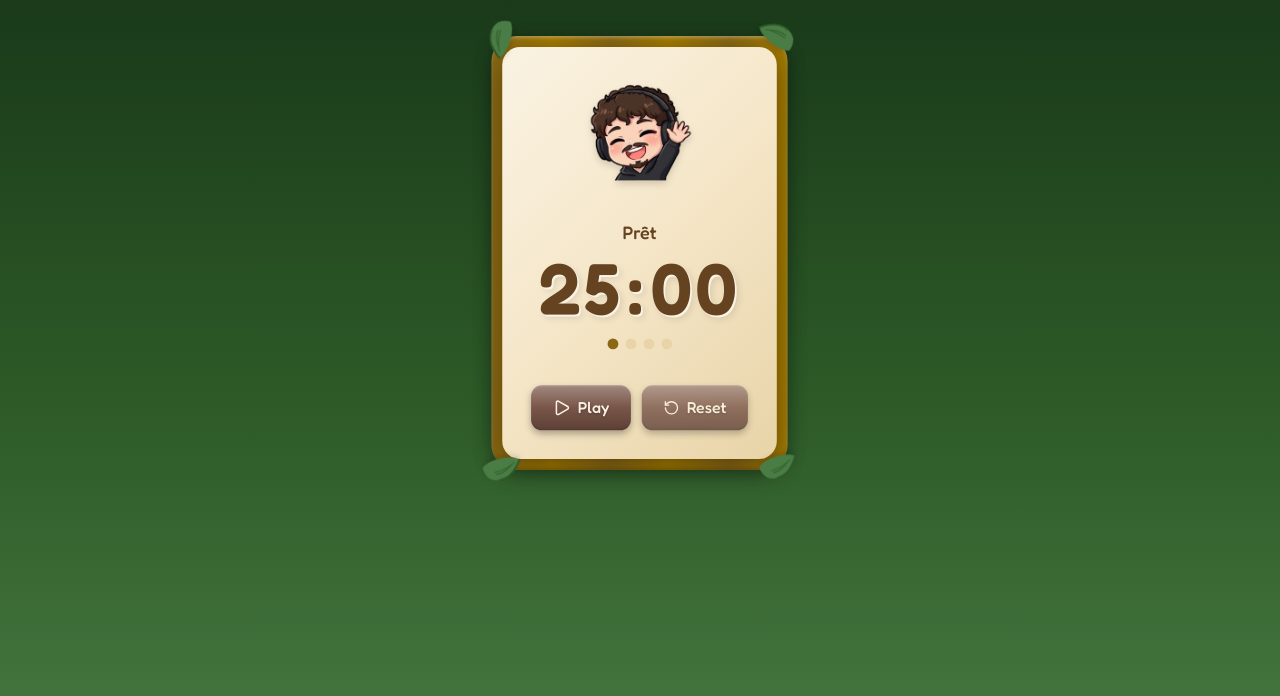
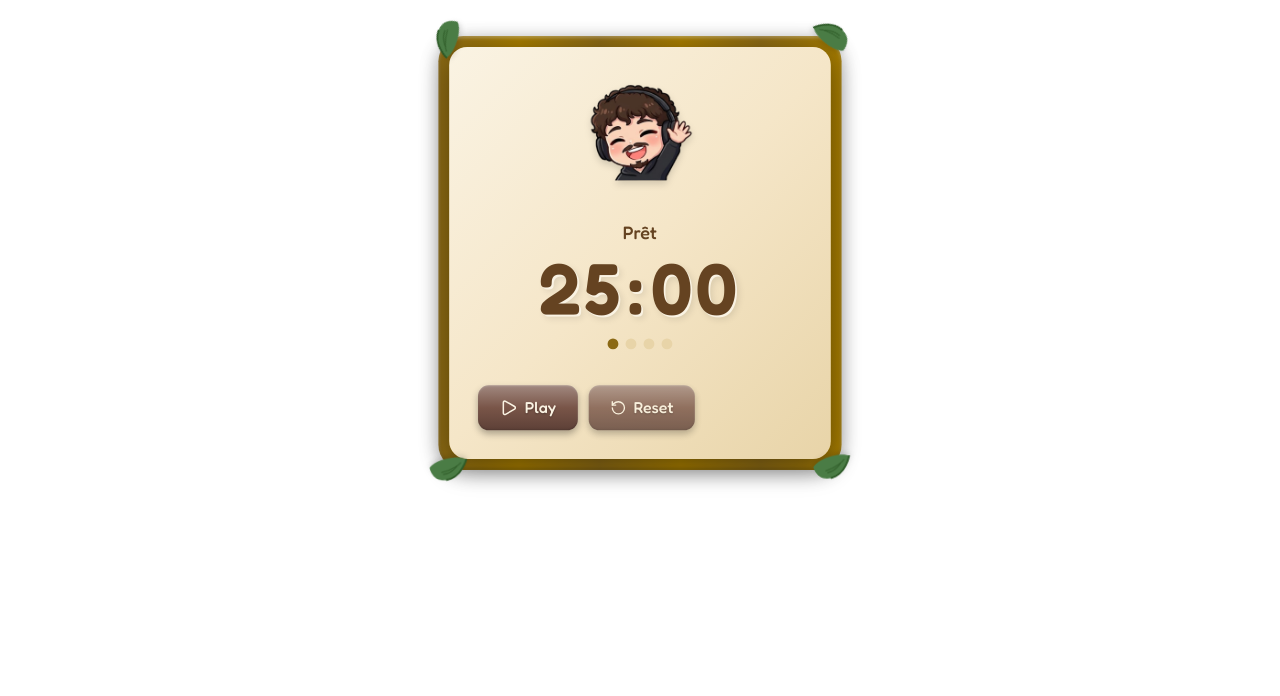
Before and after one commit to SweathX/Pomodoro-Hiiiddy, a Next.js app: page /overlay in a window 1280 px wide. Shown: the top 696 px of the page. Built offline with nearby package versions, Linux system fonts and the light colour scheme.

Commit message:
fix: transparent overlay background + consistent button width

```diff
--- a/src/app/globals.css
+++ b/src/app/globals.css
@@ -192,10 +192,15 @@ body {
 }
 
 /* Overlay mode - fond transparent */
-.overlay-mode {
+.overlay-transparent {
   background: transparent !important;
 }
 
-.overlay-mode body {
+.overlay-transparent main {
   background: transparent !important;
 }
+
+html:has(.overlay-transparent),
+html:has(.overlay-transparent) body {
+  background: transparent !important;
+}
--- a/src/app/overlay/layout.tsx
+++ b/src/app/overlay/layout.tsx
@@ -10,5 +10,9 @@ export default function OverlayLayout({
 }: {
   children: React.ReactNode;
 }) {
-  return <>{children}</>;
+  return (
+    <div className="overlay-transparent">
+      {children}
+    </div>
+  );
 }
--- a/src/components/Controls.tsx
+++ b/src/components/Controls.tsx
@@ -60,20 +60,20 @@ export function Controls({ compact = false }: ControlsProps) {
         </span>
       </WoodButton>
 
-      {/* Skip Button */}
-      {mode !== 'idle' && (
+      {/* Skip Button - toujours présent pour garder la même taille */}
       <WoodButton
         onClick={skip}
         size={compact ? 'sm' : 'md'}
         variant="secondary"
         aria-label="Passer"
+        disabled={mode === 'idle'}
+        className={mode === 'idle' ? 'invisible' : ''}
       >
         <span className="flex items-center gap-2">
           <SkipForward size={18} />
           {!compact && 'Skip'}
         </span>
       </WoodButton>
-      )}
     </motion.div>
   );
 }
```
Lines whose indentation alone changed are shown as unchanged.
